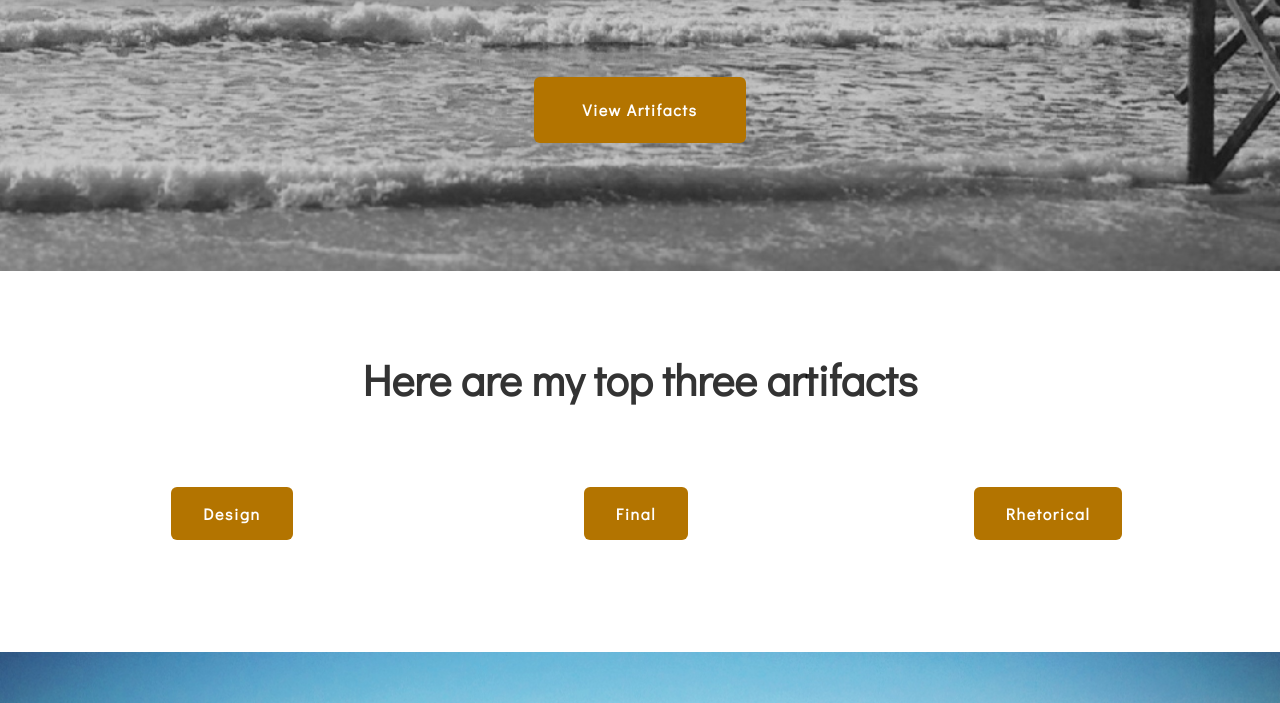
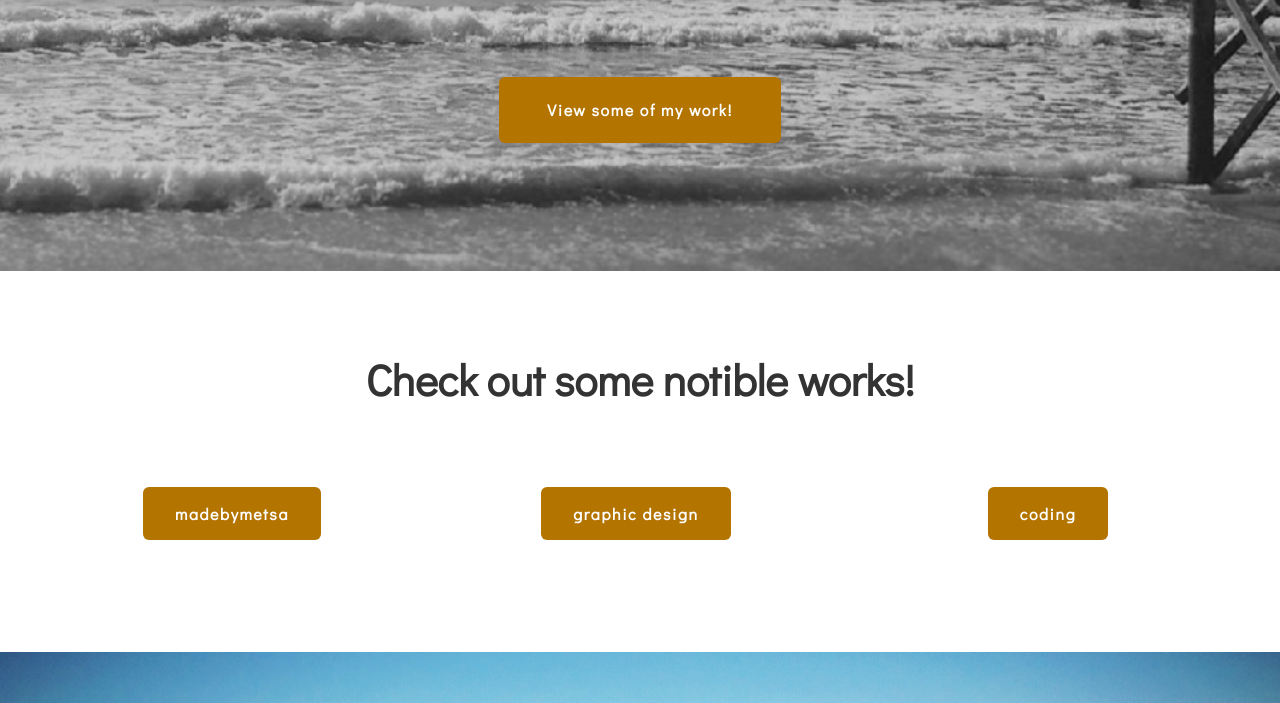
Before and after one commit to MaxP22/madebymetsa, a plain HTML site: page index.html in a window 1280 px wide. Shown: the part 528-1231 px from the top of the page. Drawn offline with Linux system fonts and the light colour scheme.

Commit message:
Updated index to have social Links

```diff
--- a/index.html
+++ b/index.html
@@ -49,27 +49,27 @@ Released   : 20140330
                 <span class="byline">Portfolio work</span>
             </div>
             <ul class="actions">
-			<li><a href="docs.html" class="button">View Artifacts</a></li>
+                <li><a href="docs.html" class="button">View some of my work!</a></li>
             </ul>
         </div>
     </div>
     <div id="wrapper">
         <div id="three-column" class="container">
             <div class="title">
-			<h2>Here are my top three artifacts</h2>
+                <h2>Check out some notible works!</h2>
                 <span class="byline"></span>
             </div>
             <div class="boxA">
 
-            <a href="design.html" class="button button-alt">Design</a>
+                <a href="design.html" class="button button-alt">madebymetsa</a>
             </div>
             <div class="boxB">
 
-			<a href="final.html" class="button button-alt">Final</a>
+                <a href="final.html" class="button button-alt">graphic design</a>
             </div>
             <div class="boxC">
 
-			<a href="document3.html" class="button button-alt">Rhetorical</a>
+                <a href="document3.html" class="button button-alt">coding</a>
             </div>
         </div>
     </div>
@@ -81,7 +81,8 @@ Released   : 20140330
             <h1>About this project</h1>
             <p>
                 This is a collection of my work, curated by Maxwell Prendergast.
-                I hope that you enjoy the selected content.
+                <a href="https://twitter.com/madebymetsa" accesskey="1" title=""><img src=" images/socialicon/twit.png" /> </a>
+                <a href="https://www.linkedin.com/in/maxwellprendergast" accesskey="2" title=""><img src="images/socialicon/linked.png" /></a>
 
 
             </p>
@@ -91,7 +92,10 @@ Released   : 20140330
 
     </div>
     <div id="copyright" class="container">
-        <p>&copy; Untitled. All rights reserved.  | Design by <a href="http://templated.co" rel="nofollow">TEMPLATED</a> & Maxwell Prendergast.</p>
+        <p>
+            &copy; Untitled. All rights reserved.  | Design by <a href="http://templated.co" rel="nofollow">TEMPLATED</a> & Maxwell Prendergast.
+        </p>
+
     </div>
 </body>
 </html>
```
Lines whose indentation alone changed are shown as unchanged.
